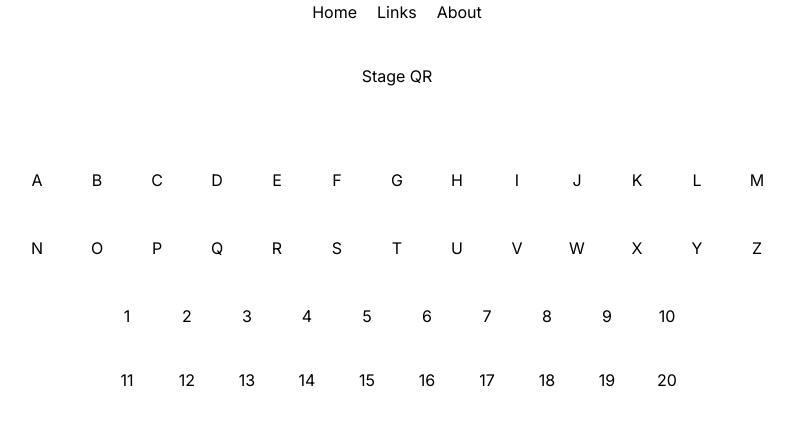
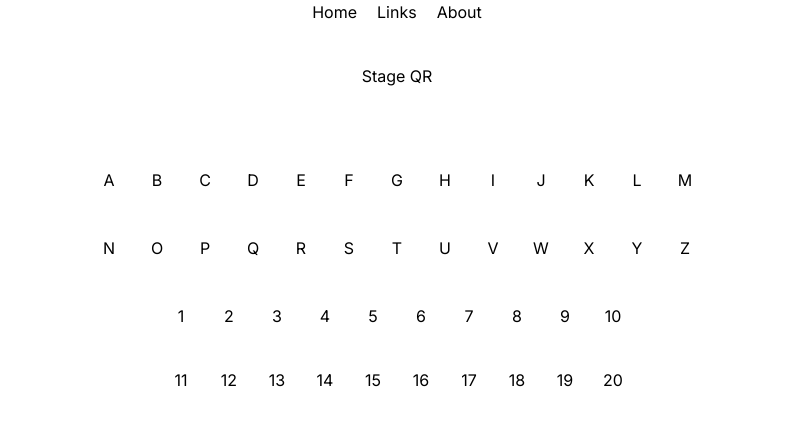
Before and after one commit to AznRaven/next-stageqr, a Next.js app: page / in a window 1280 px wide. Shown: the top 426 px of the page, without its empty margins (243-1037 px from the left). Built offline with nearby package versions, Linux system fonts and the light colour scheme.

Commit message:
test qr style

```diff
--- a/app/page.js
+++ b/app/page.js
@@ -43,7 +43,7 @@ export default function Home() {
         <h1 className="text-center mb-20">Stage QR</h1>
 
         <div>
-          <div className="flex gap-5 mt-5">
+          <div className="flex gap-2 mt-5">
             {stage.map((x) => (
               // <button className="uppercase">{x}</button>
               <Button
@@ -54,7 +54,7 @@ export default function Home() {
               />
             ))}
           </div><br />
-          <div className="flex gap-5 mt-5">
+          <div className="flex gap-2 mt-5">
             {stage2.map((x) => (
               // <button className="uppercase">{x}</button>
               <Button
@@ -67,7 +67,7 @@ export default function Home() {
           </div>
           <br />
           <div className="flex flex-col gap-5">
-            <div className="flex gap-5 mt-5 justify-center">
+            <div className="flex gap-2 mt-5 justify-center">
               {num.map((x) => (
                 <Button
                   key={x}
@@ -77,7 +77,7 @@ export default function Home() {
                 />
               ))}
             </div>
-            <div className="flex gap-5 mt-5 justify-center">
+            <div className="flex gap-2 mt-5 justify-center">
               {num2.map((x) => (
                 <Button
                   key={x}
```
